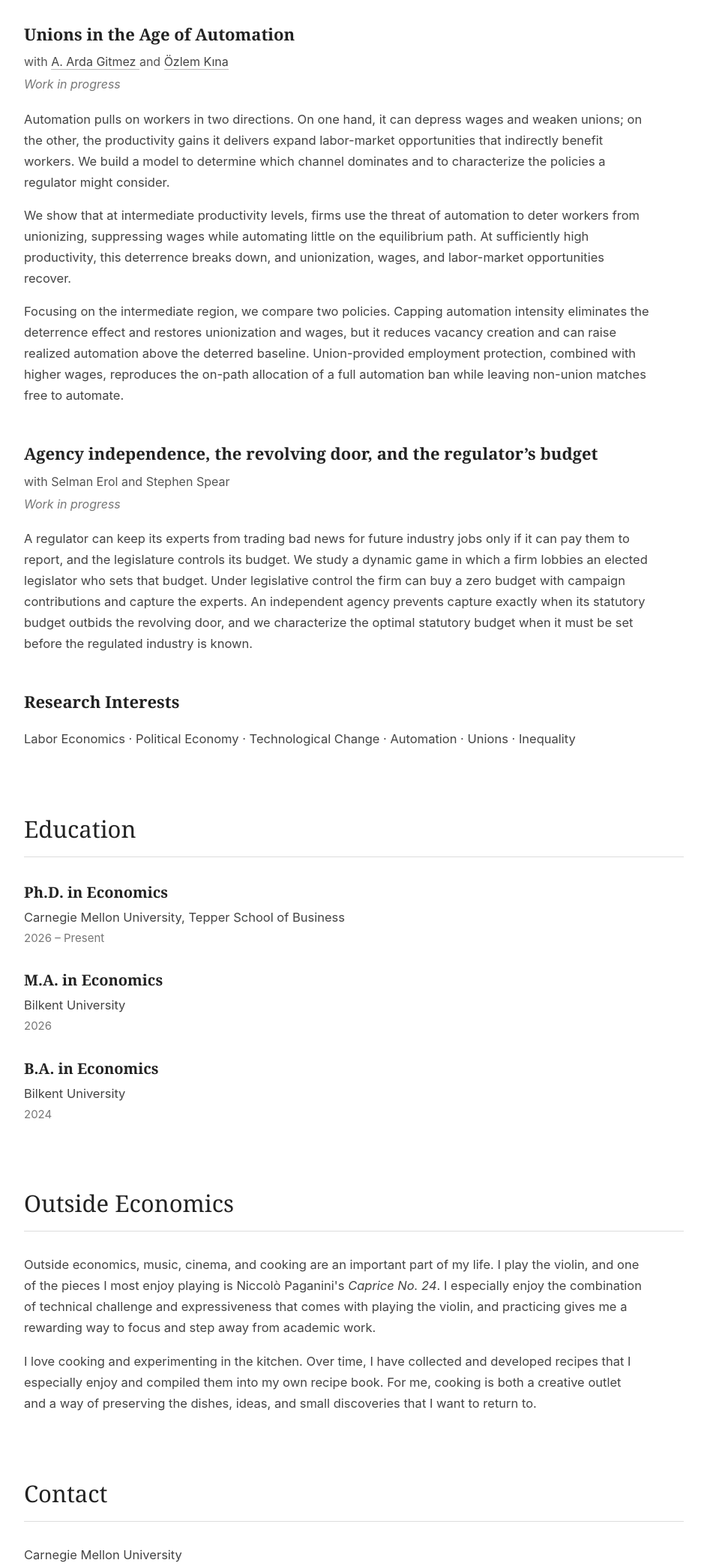
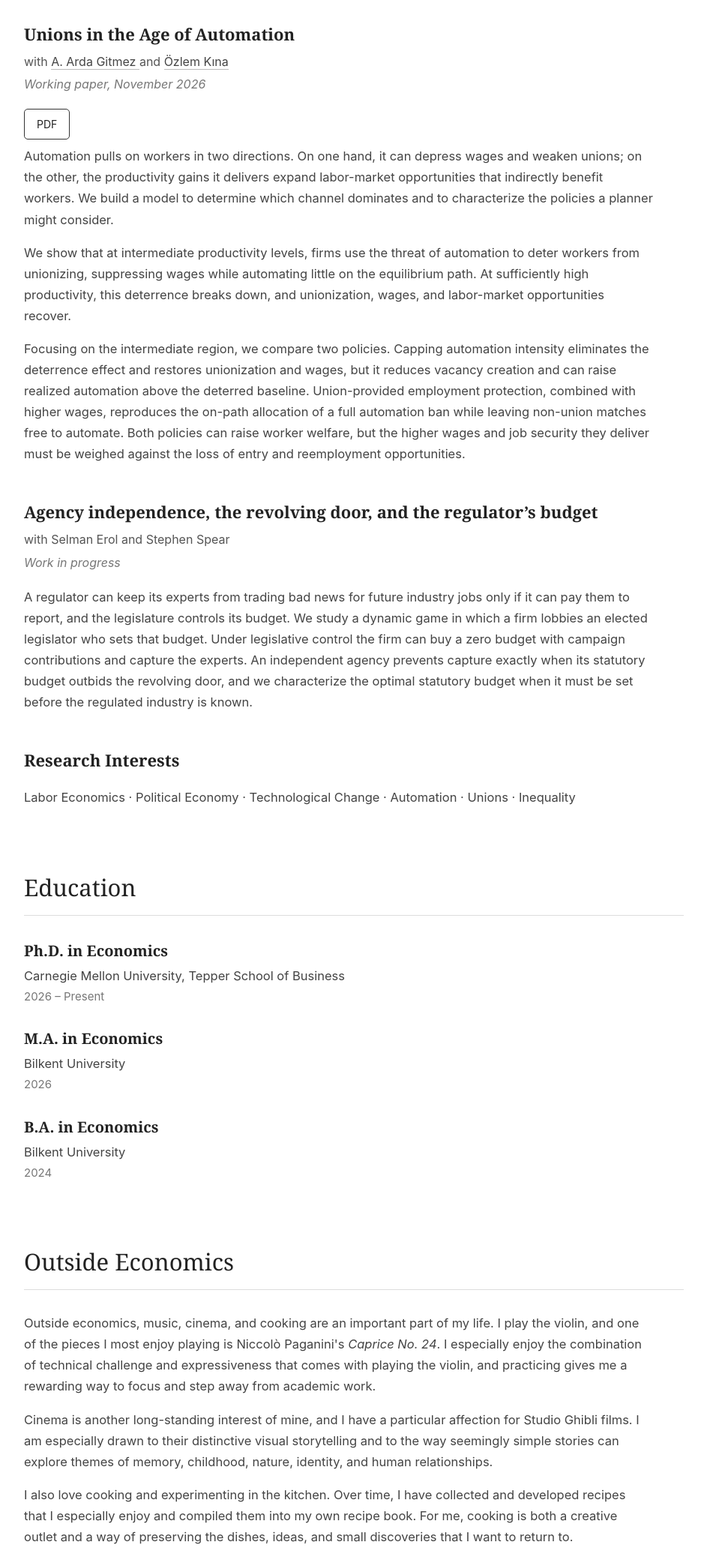
Before and after one commit to kardelensural/kardelensural.github.io, a plain HTML site: page index.html in a window 1280 px wide. Shown: the part 709-2797 px from the top of the page at 75% size, without its empty margins (168-1111 px from the left). Drawn offline with Linux system fonts and the light colour scheme.

Commit message:
Update index.html

```diff
--- a/index.html
+++ b/index.html
@@ -1,5 +1,6 @@
 <!DOCTYPE html>
 <html lang="en">
+
 <head>
   <meta charset="UTF-8">
   <meta name="viewport" content="width=device-width, initial-scale=1.0">
@@ -24,6 +25,7 @@
       margin: 0;
       background: #ffffff;
       color: #222222;
+
       font-family:
         -apple-system,
         BlinkMacSystemFont,
@@ -32,6 +34,7 @@
         Helvetica,
         Arial,
         sans-serif;
+
       line-height: 1.7;
     }
 
@@ -172,7 +175,10 @@
       color: #222;
       text-decoration: none;
       font-size: 14px;
-      transition: background 0.2s ease, color 0.2s ease;
+
+      transition:
+        background 0.2s ease,
+        color 0.2s ease;
     }
 
     .button:hover {
@@ -491,8 +497,18 @@
         </div>
 
         <div class="status">
-          Work in progress
+          Working paper, November 2026
         </div>
+
+        <a
+          class="button"
+          href="unions-automation.pdf"
+          target="_blank"
+          rel="noopener noreferrer"
+          aria-label="Read Unions in the Age of Automation (PDF)"
+        >
+          PDF
+        </a>
 
         <div class="abstract">
           <p>
@@ -501,7 +517,7 @@
             productivity gains it delivers expand labor-market opportunities
             that indirectly benefit workers. We build a model to determine
             which channel dominates and to characterize the policies a
-            regulator might consider.
+            planner might consider.
           </p>
 
           <p>
@@ -519,7 +535,10 @@
             and can raise realized automation above the deterred baseline.
             Union-provided employment protection, combined with higher wages,
             reproduces the on-path allocation of a full automation ban while
-            leaving non-union matches free to automate.
+            leaving non-union matches free to automate. Both policies can
+            raise worker welfare, but the higher wages and job security they
+            deliver must be weighed against the loss of entry and
+            reemployment opportunities.
           </p>
         </div>
       </div>
@@ -542,12 +561,12 @@
             A regulator can keep its experts from trading bad news for future
             industry jobs only if it can pay them to report, and the legislature
             controls its budget. We study a dynamic game in which a firm lobbies
-            an elected legislator who sets that budget. Under legislative control
-            the firm can buy a zero budget with campaign contributions and capture
-            the experts. An independent agency prevents capture exactly when its
-            statutory budget outbids the revolving door, and we characterize the
-            optimal statutory budget when it must be set before the regulated
-            industry is known.
+            an elected legislator who sets that budget. Under legislative
+            control the firm can buy a zero budget with campaign contributions
+            and capture the experts. An independent agency prevents capture
+            exactly when its statutory budget outbids the revolving door, and
+            we characterize the optimal statutory budget when it must be set
+            before the regulated industry is known.
           </p>
         </div>
       </div>
@@ -615,18 +634,27 @@
 
       <p class="outside-text">
         Outside economics, music, cinema, and cooking are an important
-        part of my life. I play the violin, and one of the pieces I most enjoy
-        playing is Niccolò Paganini's <em>Caprice No. 24</em>. I especially
-        enjoy the combination of technical challenge and expressiveness that
-        comes with playing the violin, and practicing gives me a rewarding way
-        to focus and step away from academic work.
+        part of my life. I play the violin, and one of the pieces I most
+        enjoy playing is Niccolò Paganini's <em>Caprice No. 24</em>.
+        I especially enjoy the combination of technical challenge and
+        expressiveness that comes with playing the violin, and practicing
+        gives me a rewarding way to focus and step away from academic work.
       </p>
+
       <p class="outside-text">
-        I love cooking and experimenting in the kitchen. Over time, I have
-        collected and developed recipes that I especially enjoy and compiled
-        them into my own recipe book. For me, cooking is both a creative outlet
-        and a way of preserving the dishes, ideas, and small discoveries that
-        I want to return to.
+        Cinema is another long-standing interest of mine, and I have a
+        particular affection for Studio Ghibli films. I am especially drawn
+        to their distinctive visual storytelling and to the way seemingly
+        simple stories can explore themes of memory, childhood, nature,
+        identity, and human relationships.
+      </p>
+
+      <p class="outside-text">
+        I also love cooking and experimenting in the kitchen. Over time,
+        I have collected and developed recipes that I especially enjoy
+        and compiled them into my own recipe book. For me, cooking is
+        both a creative outlet and a way of preserving the dishes, ideas,
+        and small discoveries that I want to return to.
       </p>
     </section>
 
```
